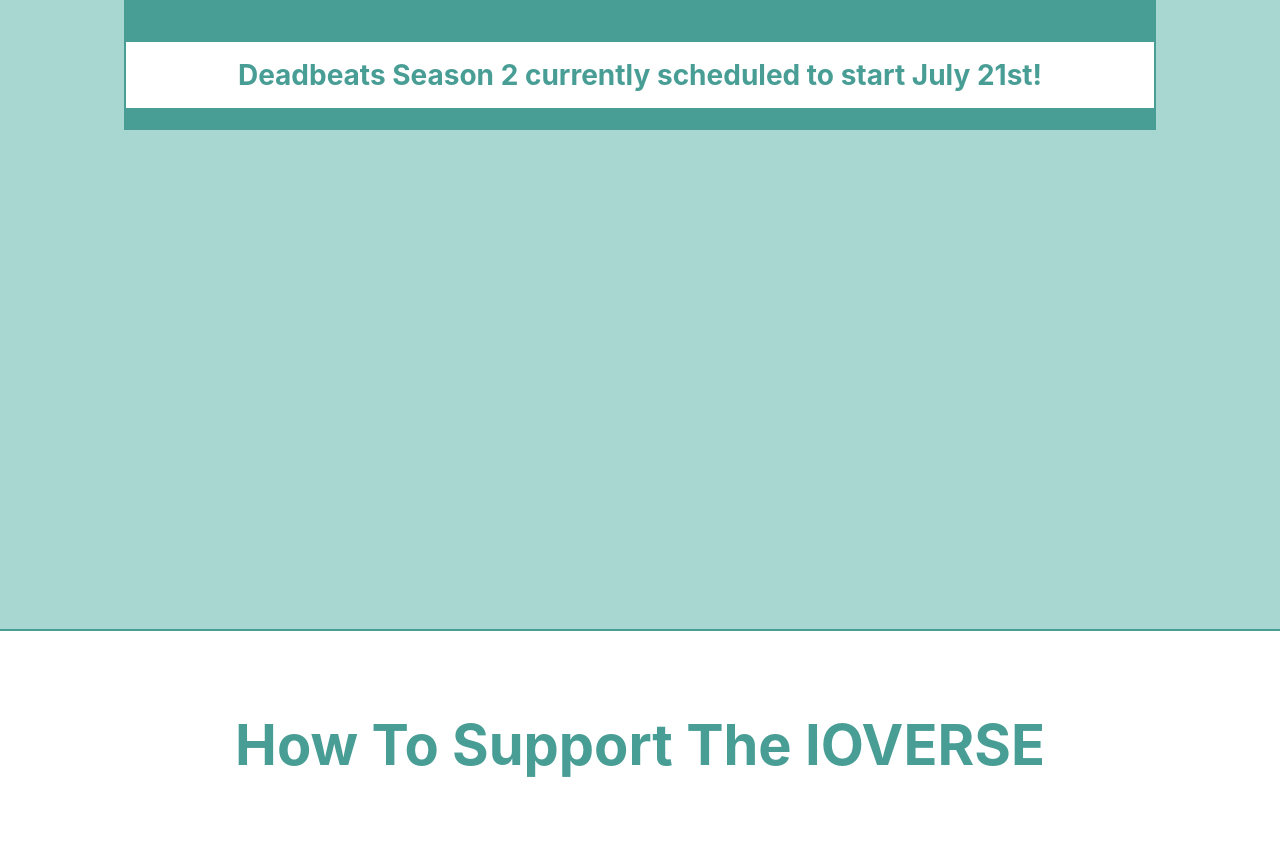
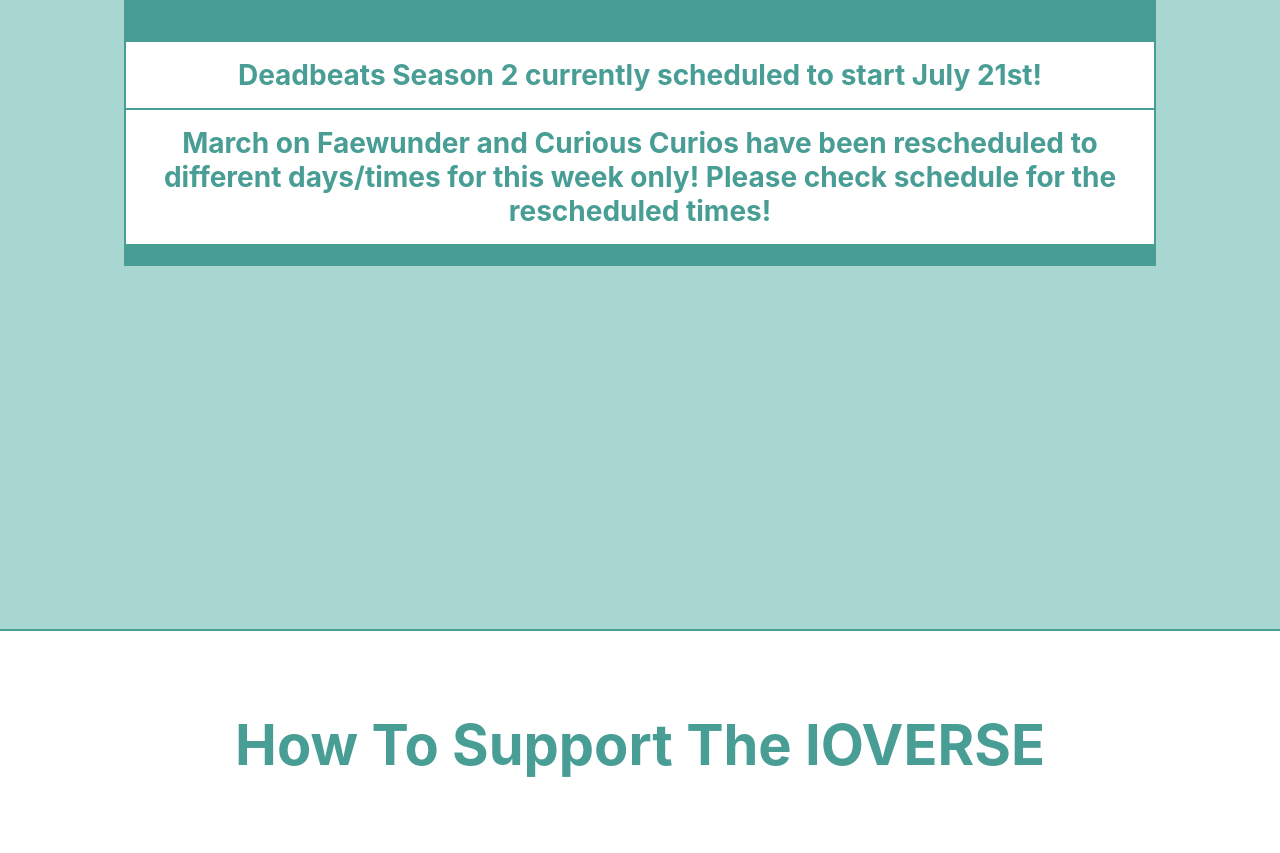
Before and after one commit to jrthayer/WorldOfIo.info, a React (Create React App) app: page / in a window 1280 px wide. Shown: the part 1872-2725 px from the top of the page. Built offline with nearby package versions, Linux system fonts and the light colour scheme.

Commit message:
Update news

```diff
--- a/src/data/news.js
+++ b/src/data/news.js
@@ -1,6 +1,9 @@
 export default [
     {
         header: "Deadbeats Season 2 currently scheduled to start July 21st!",
+    },
+    {
+        header: "March on Faewunder and Curious Curios have been rescheduled to different days/times for this week only! Please check schedule for the rescheduled times!",
     },
     // {
     //     header: "Phase 3 Groups Announced",
```
